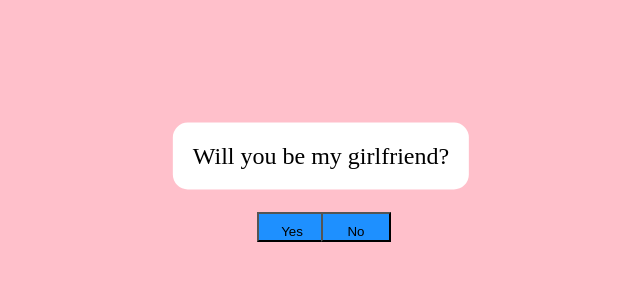
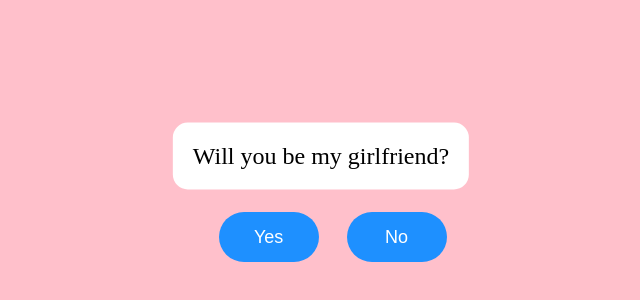
Before and after one commit to mvp-2003/Proposal, a plain HTML site: page index.html in a window 1280 px wide. Shown: the part 228-528 px from the top of the page, without its empty margins (319-959 px from the left). Drawn offline with Linux system fonts and the light colour scheme.

Commit message:
Did a hard work here.

```diff
--- a/style.css
+++ b/style.css
@@ -15,15 +15,23 @@ body {
 #btn1, #btn2 {
     position: absolute;
     top: 55%;
-    width: 70px;
-    height: 30px;
+    width: 100px;
+    height: 50px;
     background-color: dodgerblue;
     padding: 10px;
     transition: .5s;
+    border-radius: 25px;
+    border: none;
+    color: white;
+    font-size: 18px;
 }
 #btn1 {
-    left: 45%;
+    left: 42%;
+}
+#btn1:active {
+    background-color: darkblue;
+    transform: scale(0.95);
 }
 #btn2 {
-    left: 50%;
+    left: 52%;
 }
```
